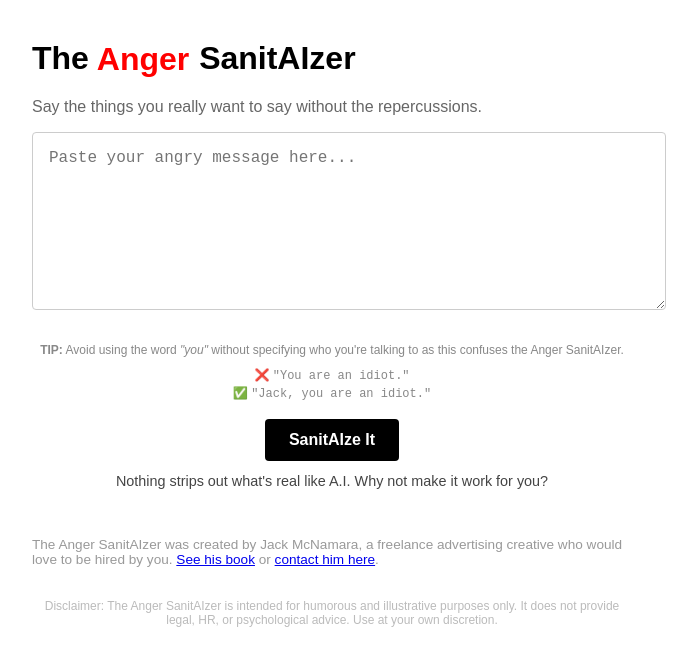
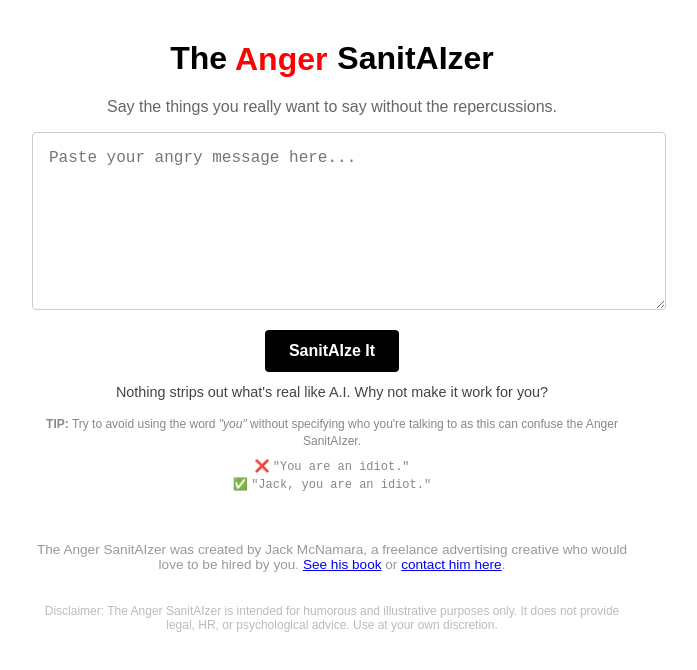
Before and after one commit to jackthemc87/AngerSanitAIzer, a Next.js app: page / in a window 1280 px wide. Shown: the top 670 px of the page, without its empty margins (308-1005 px from the left). Built offline with nearby package versions, Linux system fonts and the light colour scheme.

Commit message:
Update index.tsx

```diff
--- a/pages/index.tsx
+++ b/pages/index.tsx
@@ -63,34 +63,18 @@ export default function Home() {
             color: red;
             animation: shake 0.3s ease-in-out infinite;
           }
-
-          @keyframes fadeIn {
-            from { opacity: 0; transform: translateY(10px); }
-            to { opacity: 1; transform: translateY(0); }
-          }
-
-          .fade-in {
-            animation: fadeIn 0.4s ease-in-out forwards;
-            opacity: 0;
-          }
-
-          @media (prefers-reduced-motion: reduce) {
-            .shaky,
-            .fade-in {
-              animation: none !important;
-              opacity: 1 !important;
-            }
-          }
         `}</style>
       </Head>
 
-      <h1 style={{ fontSize: "2rem", fontWeight: "bold" }}>
-        The <span className="shaky">Anger</span> SanitAIzer
-      </h1>
-
-      <p style={{ marginBottom: "1rem", color: "#666" }}>
-        Say the things you really want to say without the repercussions.
-      </p>
+      {/* Centered headline and subhead */}
+      <div style={{ textAlign: "center", marginBottom: "1rem" }}>
+        <h1 style={{ fontSize: "2rem", fontWeight: "bold" }}>
+          The <span className="shaky">Anger</span> SanitAIzer
+        </h1>
+        <p style={{ color: "#666" }}>
+          Say the things you really want to say without the repercussions.
+        </p>
+      </div>
 
       <textarea
         value={input}
@@ -107,15 +91,6 @@ export default function Home() {
         }}
       />
 
-      {/* Centered TIP */}
-      <p style={{ fontSize: "0.75rem", color: "#888", marginBottom: "1rem", lineHeight: "1.4", textAlign: "center" }}>
-        <strong>TIP:</strong> Avoid using the word <em>"you"</em> without specifying who you're talking to as this confuses the Anger SanitAIzer.
-        <br />
-        <span style={{ display: "block", marginTop: "0.5rem" }}>❌ <code>"You are an idiot."</code></span>
-        <span>✅ <code>"Jack, you are an idiot."</code></span>
-      </p>
-
-      {/* Centered button + note */}
       <div style={{ textAlign: "center", marginBottom: "1rem" }}>
         <button
           onClick={handleSanitize}
@@ -138,25 +113,31 @@ export default function Home() {
         </p>
       </div>
 
+      <p style={{ fontSize: "0.75rem", color: "#888", marginBottom: "1rem", lineHeight: "1.4", textAlign: "center" }}>
+        <strong>TIP:</strong> Try to avoid using the word <em>"you"</em> without specifying who you're talking to as this can confuse the Anger SanitAIzer.
+        <br />
+        <span style={{ display: "block", marginTop: "0.5rem" }}>❌ <code>"You are an idiot."</code></span>
+        <span>✅ <code>"Jack, you are an idiot."</code></span>
+      </p>
+
       {error && (
-        <div style={{ color: "red", marginTop: "1rem" }}>{error}</div>
+        <div style={{ color: "red", marginTop: "1rem", textAlign: "center" }}>{error}</div>
       )}
 
       {sanitized && (
         <>
           <div
-            className="fade-in"
             style={{
               marginTop: "2rem",
               backgroundColor: "#f9f9f9",
               padding: "1rem",
               borderRadius: "8px",
               border: "1px solid #ddd",
+              animation: "fadeIn 0.4s ease-in-out",
             }}
           >
             <h3 style={{ marginBottom: "0.5rem" }}>Clean Version:</h3>
             <pre style={{ whiteSpace: "pre-wrap", fontSize: "1rem" }}>{sanitized}</pre>
-
             <button
               onClick={() => {
                 navigator.clipboard.writeText(sanitized);
@@ -176,7 +157,6 @@ export default function Home() {
             </button>
           </div>
 
-          {/* Updated Share Prompt */}
           <div style={{ textAlign: "center", marginTop: "1rem" }}>
             <p style={{ fontSize: "0.9rem", color: "#555", marginBottom: "0.5rem" }}>
               📸 <strong>Share this!</strong>
@@ -188,7 +168,7 @@ export default function Home() {
         </>
       )}
 
-      <footer style={{ marginTop: "3rem", fontSize: "0.85rem", color: "#999" }}>
+      <footer style={{ marginTop: "3rem", fontSize: "0.85rem", color: "#999", textAlign: "center" }}>
         The Anger SanitAIzer was created by Jack McNamara, a freelance advertising creative who would love to be hired by you.{" "}
         <a href="https://jack-mcnamara.com" target="_blank" rel="noreferrer" style={{ textDecoration: "underline" }}>
           See his book
```
